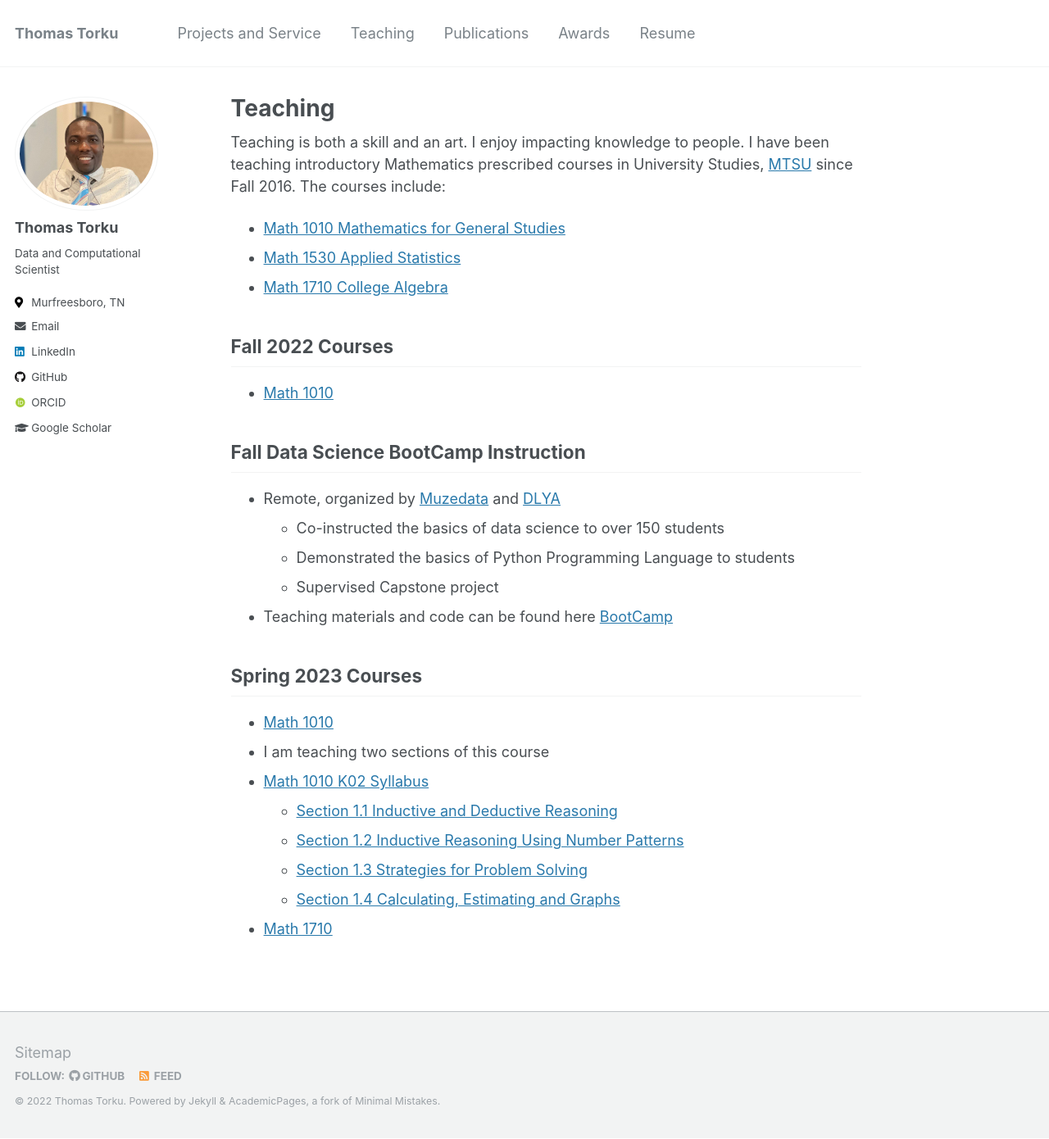
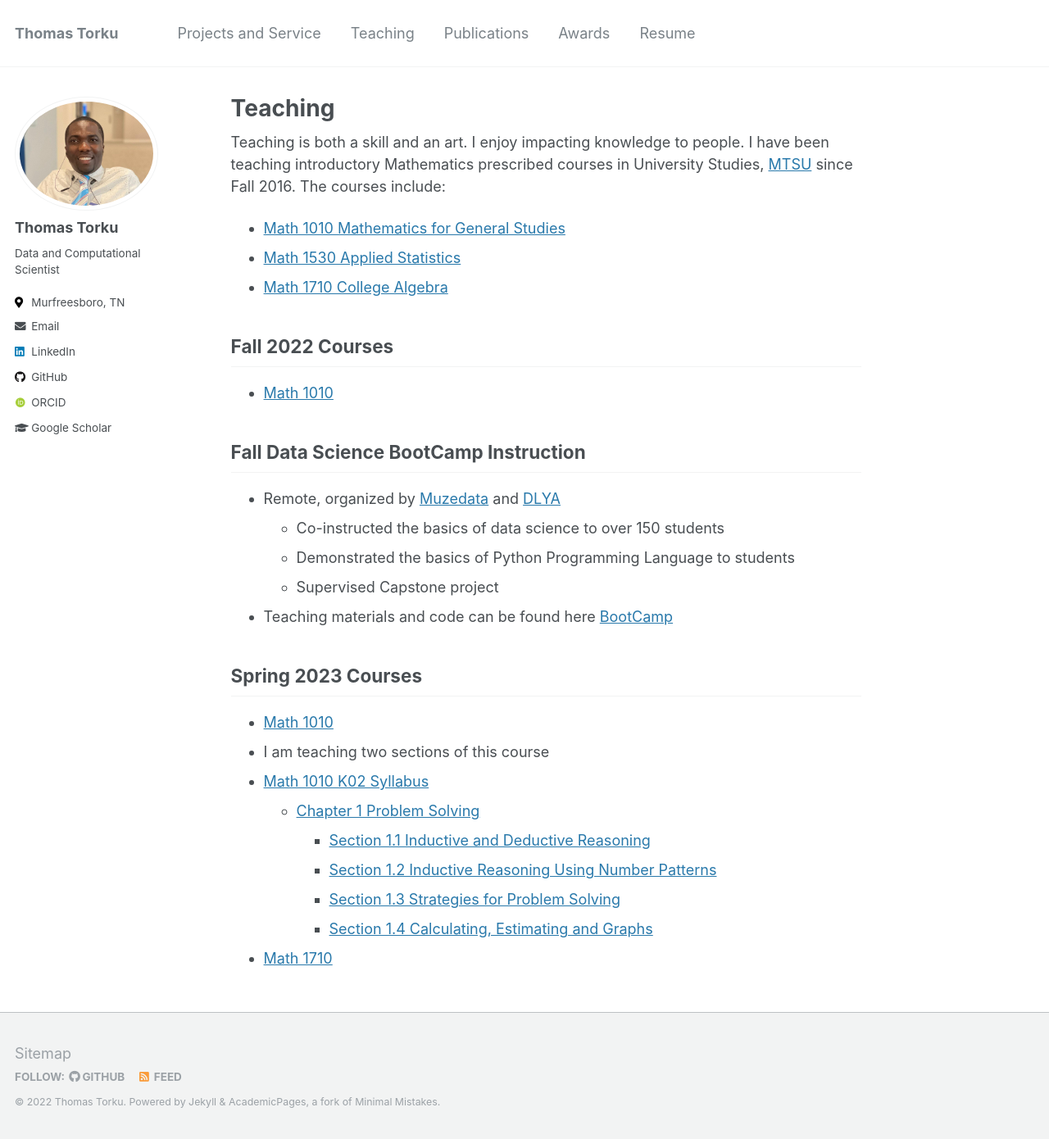
Before and after one commit to ttorku/ttorku.github.io, a Jekyll site: the page built from _pages/teaching.md, in a window 1280 px wide and 1390 px high. Shown: the whole window at 82% size. Built offline with Jekyll 4.4.1, drawn with Linux system fonts in a browser that asks for light colours; some web fonts are replaced.

Commit message:
updated files

```diff
--- a/_pages/teaching.md
+++ b/_pages/teaching.md
@@ -23,9 +23,10 @@ Mathematics prescribed courses in University Studies, [MTSU](https://www.mtsu.ed
 -  [Math 1010](https://www.mtsu.edu/math/course-materials.php)
 * I am teaching two sections of this course
 * [Math 1010 K02 Syllabus](/1010_Notes/K02_Syllabus.docx)
-  * [Section 1.1 Inductive and Deductive Reasoning](/1010_Notes/ch1/1.1 notes.docx)
-  * [Section 1.2 Inductive Reasoning Using Number Patterns ](/1010_Notes/ch1/1.2 notes.docx)
-  * [Section 1.3 Strategies for Problem Solving](/1010_Notes/ch1/1.3 notes.docx)
-  * [Section 1.4 Calculating, Estimating and Graphs](/1010_Notes/ch1/1.2 notes.docx)
+  * [Chapter 1 Problem Solving](/1010_Notes/ch1/)
+    * [Section 1.1 Inductive and Deductive Reasoning](/1010_Notes/ch1/1.1 notes.docx)
+    * [Section 1.2 Inductive Reasoning Using Number Patterns ](/1010_Notes/ch1/1.2 notes.docx)
+    * [Section 1.3 Strategies for Problem Solving](/1010_Notes/ch1/1.3 notes.docx)
+    * [Section 1.4 Calculating, Estimating and Graphs](/1010_Notes/ch1/1.4 notes.docx)
 
 -  [Math 1710](https://www.mtsu.edu/math/course-materials.php)
```
Also changed, not shown: 4 other files.
